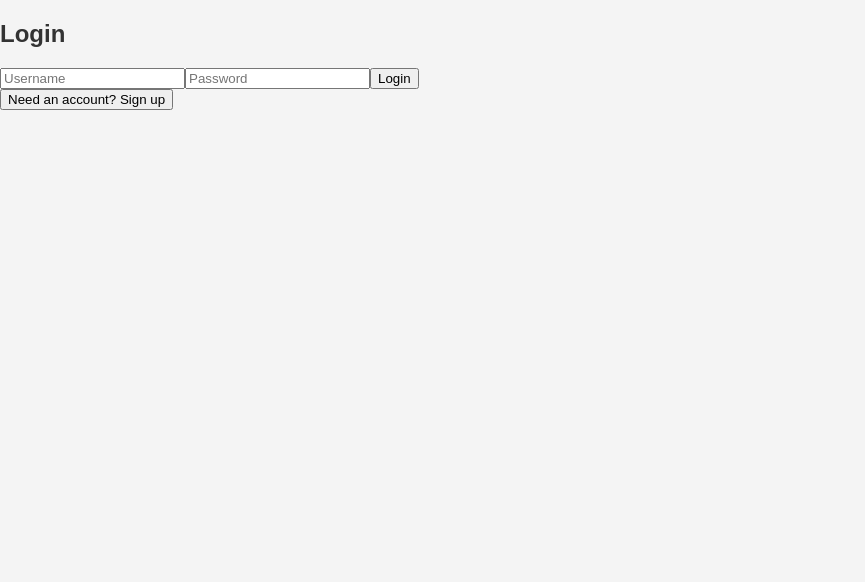
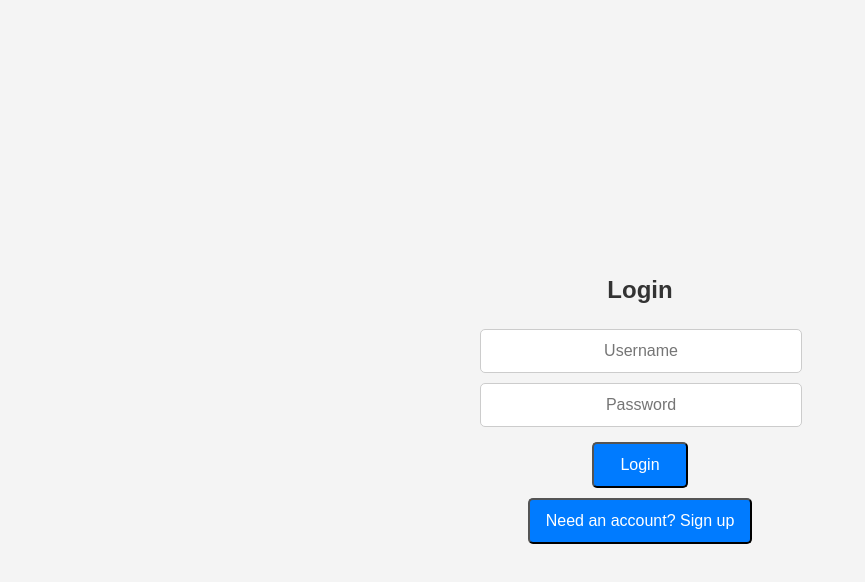
Before and after one commit to Reinforcement-Pikachu/Algordle, a React (Create React App) app in the folder client/: page /dashboard in a window 1280 px wide. Shown: the top 582 px of the page, without its empty margins (0-865 px from the left). Built offline with nearby package versions, Linux system fonts and the light colour scheme; no server answers.

Commit message:
Added login page stlying

```diff
--- a/client/src/App.js
+++ b/client/src/App.js
@@ -64,7 +64,7 @@ function App() {
           // element={user ? <Dashboard user={user} setUser={setUser}/> : <LoginPage user={user} setUser={setUser} /> }
           element={user ? <ChooseAlgo user={user} setUser={setUser} setSelectedAlgo={setSelectedAlgo} isDarkMode={isDarkMode} toggleTheme={toggleTheme}/> : <LoginPage user={user} setUser={setUser} /> }
         />
-        <Route path="/dashboard" element={user ? <Dashboard user={user} selectedAlgo={selectedAlgo} isDarkMode={isDarkMode} toggleTheme={toggleTheme}/> : <LoginPage setUser={setUser} />} />
+        <Route path="/dashboard" element={user ? <Dashboard user={user} selectedAlgo={selectedAlgo} isDarkMode={isDarkMode} toggleTheme={toggleTheme} setUser={setUser}/> : <LoginPage setUser={setUser} />} />
       </Routes>
     </Router>
     </ThemeProvider>
--- a/client/src/components/LoginPage.jsx
+++ b/client/src/components/LoginPage.jsx
@@ -1,4 +1,5 @@
 import React, { useRef, useState } from 'react';
+import '../styles/LoginPage.css';
 
 function LoginPage({ setUser, user }) {
   const [username, setUsername] = useState('');
@@ -33,7 +34,8 @@ function LoginPage({ setUser, user }) {
 
 
   return (
-    <div>
+    <div className="login-container">
+      <div className="login-box">
         <h2>{isSignUp ? "Signup" : "Login"}</h2>
         <form onSubmit={handleSubmit}>
           <input
@@ -48,11 +50,12 @@ function LoginPage({ setUser, user }) {
             value={password}
             onChange={(e) => setPassword(e.target.value)}
           />
-        <button type="submit">{isSignUp ? "Sign Up" : "Login"}</button>
+          <button className="login-btn" type="submit">{isSignUp ? "Sign Up" : "Login"}</button>
         </form>
-      <button onClick={() => setIsSignUp(!isSignUp)}>
+        <button className="toggle-btn" onClick={() => setIsSignUp(!isSignUp)}>
           {isSignUp ? "Already have an account? Login" : "Need an account? Sign up"}
         </button>
+      </div>
     </div>
   );
 }
--- /dev/null
+++ b/client/src/styles/LoginPage.css
@@ -0,0 +1,127 @@
+/* General Styles */
+.login-container {
+    display: flex;
+    align-items: center;
+    justify-content: center;
+    height: 100vh;
+    transition: background 0.3s ease, color 0.3s ease;
+  }
+
+  .login-box {
+    display: flex;
+    flex-direction: column;
+    flex-grow: 0; /* Prevents items from expanding */
+    align-items: center;
+    justify-content: center;
+    padding: 1rem;
+    border-radius: 10px;
+    width: 320px;
+    text-align: center;
+  }
+/* form{
+    margin-bottom: -10px;
+} */
+  /* Inputs - No Border */
+.login-box input {
+  width: calc(100% - 24px); /* Adjust width to match other elements */
+  padding: 12px;
+  font-size: 1rem;
+  margin: 5px 0px;
+  border: none;
+  border-radius: 5px;
+  background: rgba(255, 255, 255, 0.2);
+  transition: background 0.3s ease, box-shadow 0.3s ease;
+  outline: none;
+  text-align: center; /* Align text */
+}
+
+.login-box .login-btn {
+    width: 30%;
+    padding: 12px;
+    margin:10px;
+    font-size: 1rem;
+    border-radius: 5px;
+    cursor: pointer;
+    transition: all 0.3s ease;
+  }
+
+  .login-box .toggle-btn{
+    width: 70%;
+    padding: 12px;
+    font-size: 1rem;
+    border-radius: 5px;
+    cursor: pointer;
+    transition: all 0.3s ease;
+  }
+
+  /* Input Focus - Makes it Clear */
+  .login-box input:focus {
+    background: rgba(255, 255, 255, 0.4);
+    box-shadow: 0 0 5px rgba(0, 123, 255, 0.5); /* Soft glow effect */
+  }
+
+  /* Light Mode */
+  body.light .login-container {
+    background: #f4f4f4;
+  }
+
+  body.light .login-box input {
+    background: rgba(0, 0, 0, 0.05);
+    color: black;
+  }
+
+  body.light .login-box input {
+    background-color: white;
+    color: black;
+    border: 1px solid #ccc;
+  }
+  body.light .login-box input:focus {
+    background: rgba(0, 0, 0, 0.1);
+    box-shadow: 0 0 5px rgba(0, 0, 0, 0.2);
+  }
+
+  body.light .login-box button {
+    background-color: #007bff;
+    color: white;
+  }
+
+  body.light .login-box button:hover {
+    background-color: #0056b3;
+  }
+
+  body.light .toggle-btn {
+    color: #007bff;
+  }
+
+  /* Dark Mode */
+  body.dark .login-container {
+    background: #1e1e1e;
+  }
+
+  body.dark .login-box {
+    background: #2c2c2c;
+    color: white;
+    box-shadow: 0 4px 10px rgba(255, 255, 255, 0.1);
+  }
+
+  body.dark .login-box input {
+    background: rgba(255, 255, 255, 0.1);
+    color: white;
+  }
+  body.dark .login-box input:focus {
+    background: rgba(255, 255, 255, 0.2);
+    box-shadow: 0 0 5px rgba(255, 255, 255, 0.3);
+  }
+
+
+  body.dark .login-box button {
+    background-color: #007bff;
+  }
+
+  body.dark .login-box button:hover {
+    background-color: #0056b3;
+  }
+
+  body.dark .toggle-btn {
+    color: #00aaff;
+  }
--- a/client/src/styles/style.css
+++ b/client/src/styles/style.css
@@ -6,10 +6,10 @@ h1 {
    color:rgb(21, 252, 0);
  }
 
-#main{
+/* #main{
    border: 5px solid rgb(252, 252, 252);
    background-color: rgb(0, 0, 0);
- }
+ } */
 
  body {
    margin: 0;
@@ -40,3 +40,16 @@ h1 {
    color: black;
    border: 1px solid #ccc;
  }
+
+ #terminal{
+  color: white;
+  display: flex;
+  justify-content: center;
+  align-items: center;
+}
+
+textarea{
+  width: 100%;
+  background-color: black;
+  color: rgb(50, 232, 50);
+}
```
Also changed, not shown: client/src/styles/layout.css (line endings or trailing spaces). Lines whose indentation alone changed are shown as unchanged.
